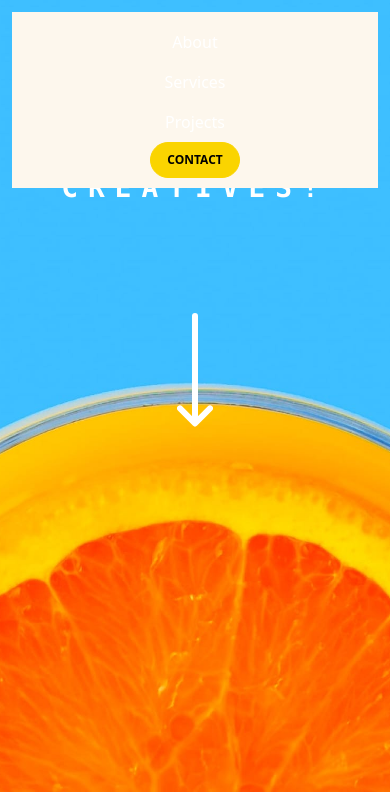
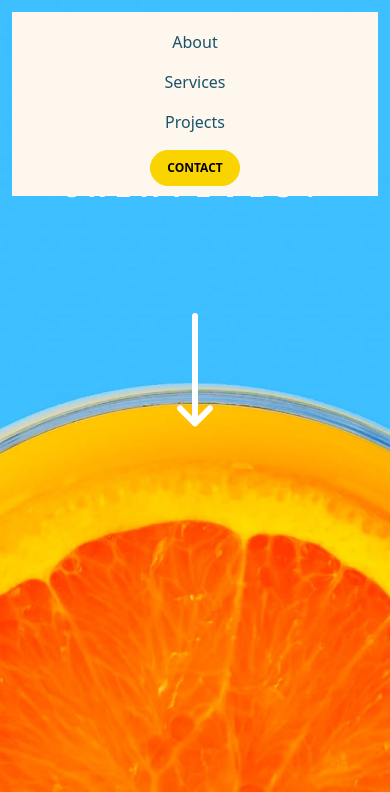
Before and after one commit to yenaingtun-dev/Bootstrap-v5.3, a plain HTML site: page index.html in a window 390 px wide. Both pictures are taken after a click on the button "Toggle navigation". Shown: the part 52-844 px from the top of the page. Drawn offline with nearby package versions, Linux system fonts and the light colour scheme.

Commit message:
updated header

```diff
--- a/index.html
+++ b/index.html
@@ -43,13 +43,13 @@
                 >
                     <ul class="navbar-nav ms-auto">
                         <li class="nav-item me-sm-3">
-                            <a class="nav-link text-white" href="#">About</a>
+                            <a class="nav-link nav-text" href="#">About</a>
                         </li>
                         <li class="nav-item me-sm-3">
-                            <a class="nav-link text-white" href="#">Services</a>
+                            <a class="nav-link nav-text" href="#">Services</a>
                         </li>
-                        <li class="nav-item me-sm-4">
-                            <a class="nav-link text-white" href="#">Projects</a>
+                        <li class="nav-item mb-2 me-sm-4 mb-sm-0">
+                            <a class="nav-link nav-text" href="#">Projects</a>
                         </li>
                     </ul>
                     <button
--- a/style.css
+++ b/style.css
@@ -6,9 +6,33 @@ body {
     font-family: "barlow";
 }
 
+.nav-text {
+    color: white !important;
+}
+
+.nav-text:hover {
+    color: hsl(51, 100%, 49%) !important;
+}
+
+@media only screen and (max-width: 575px) {
+    .nav-text {
+        color: hsl(198, 62%, 26%) !important;
+    }
+
+    .nav-text:hover {
+        color: hsl(51, 100%, 49%) !important;
+    }
+}
+
 .nav-button {
     border-radius: 30px !important;
     font-size: 12px !important;
+}
+
+.nav-button:hover {
+    background-color: hsl(51, 100%, 49%) !important;
+    color: white !important;
+    transition: 0.3s;
 }
 
 .bg-image-header {
```
